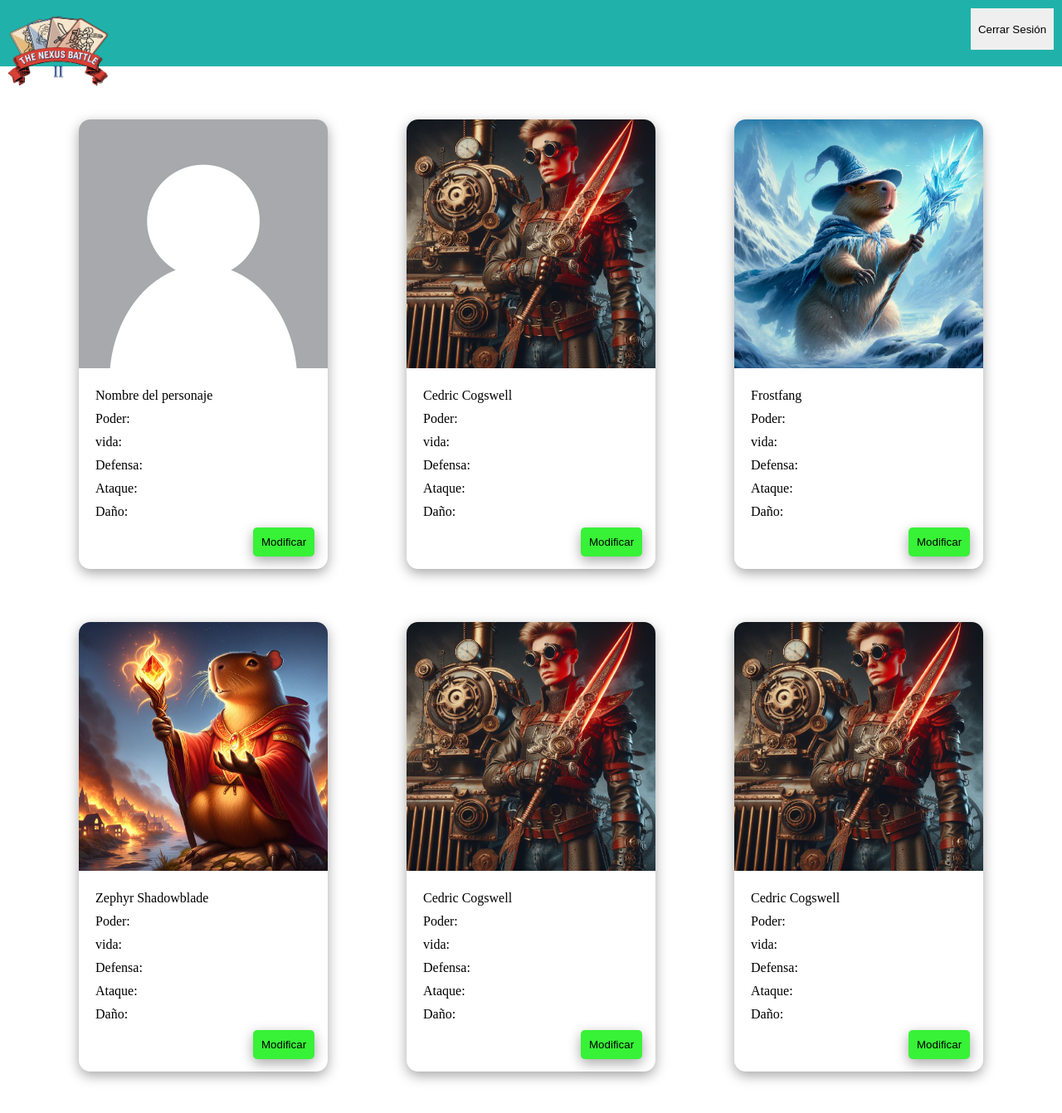
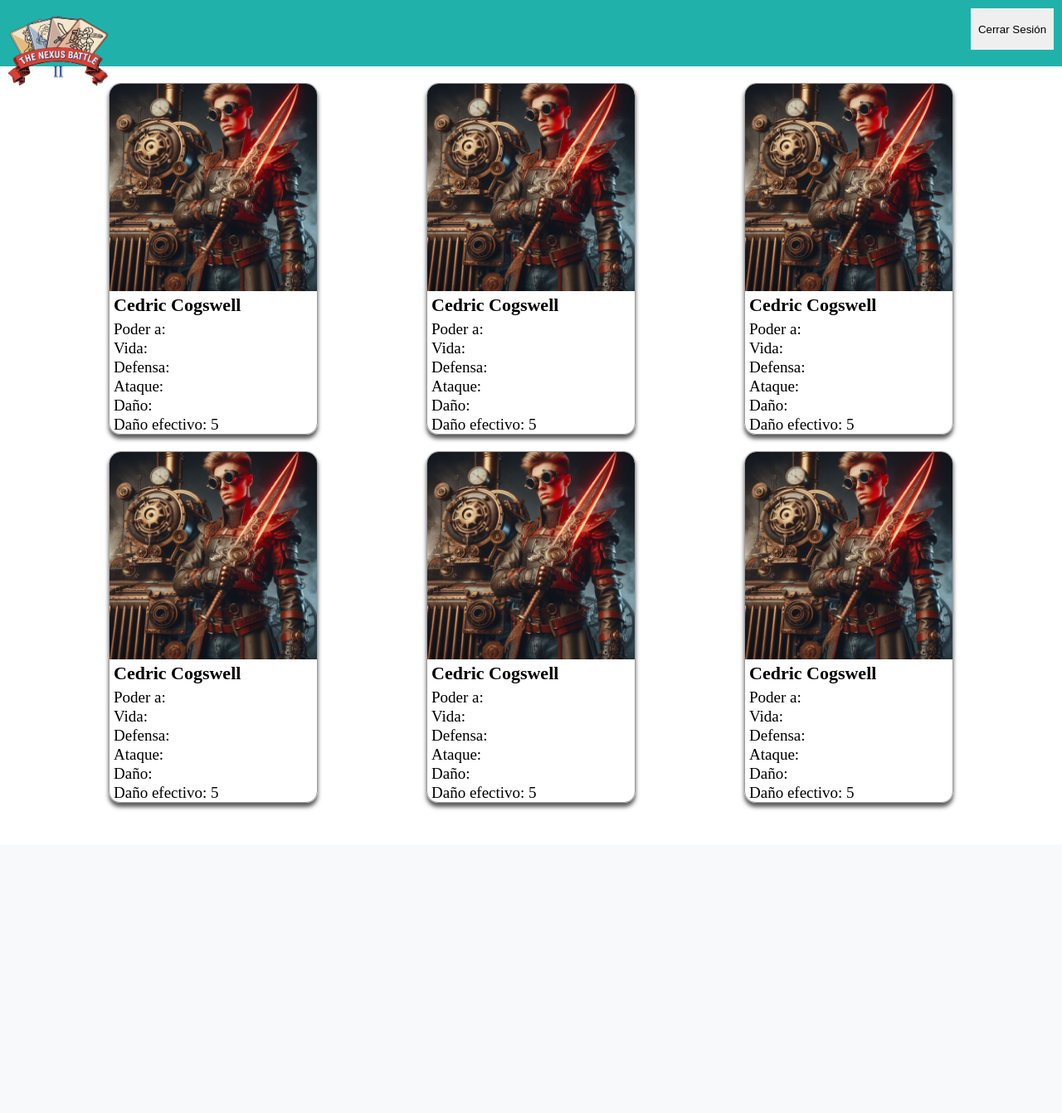
Before and after one commit to Proyecto-Integrador-II-Nexus-Battles/Inventario, a web app: file HTML/visualizacion_inventario.html in a window 1280 px wide. Shown: the whole page at 83% size. After the commit the page ends 976 px from the top, so only its background shows below. Run offline with its HTML, style and script files only (its server is not run), Linux system fonts and the light colour scheme.

Commit message:
actualizacion

```diff
--- a/CSS/visualizacion_inventario.css
+++ b/CSS/visualizacion_inventario.css
@@ -1,16 +1,13 @@
-*
-{
+*   {
   padding: 0;
   margin: 0;
 }
 
-body
-{
+body {
   margin-bottom: 50px;
 }
 
-nav
-{
+nav {
   display: flex;
   flex-direction: row;
   background-color: lightseagreen;
@@ -19,85 +16,60 @@
   padding: 10px;
 }
 
-.logo
-{
+.logo {
   height: 100px;
 }
 
-.close
-{
+.close {
   height: 50px;
   border: none;
   width: 100px;
 }
 
-.container
-{
+/* Estilos de las cartas/productos */
+.container_productos {
   display: flex;
   justify-content: center;
-    align-items: center;
+  margin-top: 20px;
   justify-content: space-evenly;
-    margin-top: 5%;
-    flex-wrap: wrap;
+}
+/* Carta */
+.card {
+  border: 1px solid #9e9e9e;
+  border-radius: 14px;
+  box-shadow: 0px 5px 5px rgba(39, 38, 38, 0.755);
+  transition: transform 0.3s ease;
 }
 
-.carta
-{
-    position: relative;
-    box-shadow: 0 5px 15px rgba(0, 0, 0, 0.35);
-    border-radius: 14px;
-    transition: transform 1s ;
+.imagen_carta {
+  width: 100%;
 }
 
-.personajes
-{
-    height: 300px;
-    border-radius: 14px 14px 0 0 ;
+.informacion_carta {
+  margin-left: 5px;
 }
 
-.datos
-{
-    padding: 20px 0 10px 20px;
-    margin-bottom: 5px;
+.informacion_carta p {
+  font-size: 22px;
+  font-weight: bold;
 }
 
-p
-{
-    margin-bottom: 10px;
+.informacion_carta .stats_card {
+  list-style: none;
+  margin-top: 5px;
 }
 
-/* .carta .front {
-    backface-visibility: hidden;
-    overflow: hidden;
-    transition: .5s;
-
+.stats_card li {
+  font-size: 19px;
+  margin-top: 1px;
 }
 
-.carta{
-    transform: perspective(600px) rotateY(0deg);
-
+.personaje {
+  height: 250px;
+  border-radius: 14px 14px 0 0;
 }
 
-.carta .back
-{
-    position: absolute;
-    top: 0;
-    left: 0;
-    transform: perspective(600px) rotateY(180deg);
-}
-
-.carta:hover
-{
-    transform: perspective(600px) rotateY(180deg);
-}
-
-.carta:hover .back
-{
-    transform: perspective(600px) rotateY(360deg);
-} */
-
-.modificar
-{
+.modificar {
   background-color: rgb(55, 242, 55);
   border: none;
   box-shadow: 0 5px 15px rgba(0, 0, 0, 0.35);
@@ -108,12 +80,11 @@
   border-radius: 5px;
 }
 
-.nueva_carta
-{
+.nueva_carta {
   box-shadow: 0 5px 15px rgba(0, 0, 0, 0.35);
   border-radius: 14px;
+  width: 250px;
   /* background-color: rgb(120, 120, 120); */
-
 }
 
 /* .fondo
@@ -125,8 +96,7 @@
     z-index: 1;
 } */
 
-.fondo img
-{
+.fondo img {
   height: 100px;
 }
 
--- a/HTML/visualizacion_inventario.html
+++ b/HTML/visualizacion_inventario.html
@@ -12,89 +12,110 @@
         <button class="close">Cerrar Sesión</button>
     </nav>
     <main>
-        <div class="container">
-            <div class="nueva_carta">
-                <img src="../Imagenes/foto_en_bkanco.webp" class="personajes">
-                <div class="datos">
-                    <p>Nombre del personaje</p>
-                    <p>Poder:</p>
-                    <p>vida:</p>
-                    <p>Defensa:</p>
-                    <p>Ataque:</p>
-                    <p>Daño:</p>
-                    <button class="modificar">Modificar</button>
+        <!-- Cartas -->
+        <div class="container_productos">
+            <div class="card">
+                <div class="imagen_carta">
+                    <img src="../Imagenes/cedric.jpg" class="personaje">
                 </div>
-
-            </div>
-            <div class="carta">
-                <div class="front">
-                    <img src="../Imagenes/cedric.jpg" class="personajes">
-                    <div class="datos">
-                        <p>Cedric Cogswell</p>
-                        <p>Poder:</p>
-                        <p>vida:</p>
-                        <p>Defensa:</p>
-                        <p>Ataque:</p>
-                        <p>Daño:</p>
-                        <button class="modificar">Modificar</button>
-                    </div>
-                </div>
-                <div class="back">
-                    <!-- <p>lo</p> -->
+                <div class="informacion_carta">
+                    <p>Cedric Cogswell</p>
+                    <ul class="stats_card">
+                    <li>Poder a: </li>
+                    <li>Vida: </li>
+                    <li>Defensa: </li>
+                    <li>Ataque: </li>
+                    <li>Daño: </li>
+                    <li>Daño efectivo: 5</li>
+                    </ul>
                 </div>
             </div>
-            <div class="carta">
-                <img src="../Imagenes/Frostfang.jpg" class="personajes">
-                <div class="datos">
-                    <p>Frostfang</p>
-                    <p>Poder:</p>
-                    <p>vida:</p>
-                    <p>Defensa:</p>
-                    <p>Ataque:</p>
-                    <p>Daño:</p>
-                    <button class="modificar">Modificar</button>
+            <!-- /////////// -->
+            <div class="card">
+                <div class="imagen_carta">
+                    <img src="../Imagenes/cedric.jpg" class="personaje">
+                </div>
+                <div class="informacion_carta">
+                    <p>Cedric Cogswell</p>
+                    <ul class="stats_card">
+                    <li>Poder a: </li>
+                    <li>Vida: </li>
+                    <li>Defensa: </li>
+                    <li>Ataque: </li>
+                    <li>Daño: </li>
+                    <li>Daño efectivo: 5</li>
+                    </ul>
+                </div>
+            </div>
+            <!-- ////////////// -->
+            <div class="card">
+                <div class="imagen_carta">
+                    <img src="../Imagenes/cedric.jpg" class="personaje">
+                </div>
+                <div class="informacion_carta">
+                    <p>Cedric Cogswell</p>
+                    <ul class="stats_card">
+                    <li>Poder a: </li>
+                    <li>Vida: </li>
+                    <li>Defensa: </li>
+                    <li>Ataque: </li>
+                    <li>Daño: </li>
+                    <li>Daño efectivo: 5</li>
+                    </ul>
                 </div>
             </div>
         </div>
-        <div class="container">
-            <div class="carta">
-                <img src="../Imagenes/Zephyr Shadowblade.jpg" class="personajes">
-                <div class="datos">
-                    <p>Zephyr Shadowblade</p>
-                    <p>Poder:</p>
-                    <p>vida:</p>
-                    <p>Defensa:</p>
-                    <p>Ataque:</p>
-                    <p>Daño:</p>
-                    <button class="modificar">Modificar</button>
+        <div class="container_productos">
+            <div class="card">
+                <div class="imagen_carta">
+                    <img src="../Imagenes/cedric.jpg" class="personaje">
                 </div>
-
-            </div>
-            <div class="carta">
-                <img src="../Imagenes/cedric.jpg" class="personajes">
-                <div class="datos">
+                <div class="informacion_carta">
                     <p>Cedric Cogswell</p>
-                    <p>Poder:</p>
-                    <p>vida:</p>
-                    <p>Defensa:</p>
-                    <p>Ataque:</p>
-                    <p>Daño:</p>
-                    <button class="modificar">Modificar</button>
+                    <ul class="stats_card">
+                    <li>Poder a: </li>
+                    <li>Vida: </li>
+                    <li>Defensa: </li>
+                    <li>Ataque: </li>
+                    <li>Daño: </li>
+                    <li>Daño efectivo: 5</li>
+                    </ul>
                 </div>
             </div>
-            <div class="carta">
-                <img src="../Imagenes/cedric.jpg" class="personajes">
-                <div class="datos">
+            <!-- /////////// -->
+            <div class="card">
+                <div class="imagen_carta">
+                    <img src="../Imagenes/cedric.jpg" class="personaje">
+                </div>
+                <div class="informacion_carta">
                     <p>Cedric Cogswell</p>
-                    <p>Poder:</p>
-                    <p>vida:</p>
-                    <p>Defensa:</p>
-                    <p>Ataque:</p>
-                    <p>Daño:</p>
-                    <button class="modificar">Modificar</button>
+                    <ul class="stats_card">
+                    <li>Poder a: </li>
+                    <li>Vida: </li>
+                    <li>Defensa: </li>
+                    <li>Ataque: </li>
+                    <li>Daño: </li>
+                    <li>Daño efectivo: 5</li>
+                    </ul>
                 </div>
             </div>
-        </div>
+            <!-- ////////////// -->
+            <div class="card">
+                <div class="imagen_carta">
+                    <img src="../Imagenes/cedric.jpg" class="personaje">
+                </div>
+                <div class="informacion_carta">
+                    <p>Cedric Cogswell</p>
+                    <ul class="stats_card">
+                    <li>Poder a: </li>
+                    <li>Vida: </li>
+                    <li>Defensa: </li>
+                    <li>Ataque: </li>
+                    <li>Daño: </li>
+                    <li>Daño efectivo: 5</li>
+                    </ul>
+                </div>
+            </div>
     </main>
 </body>
 </html>
```
Lines whose indentation alone changed are shown as unchanged.
